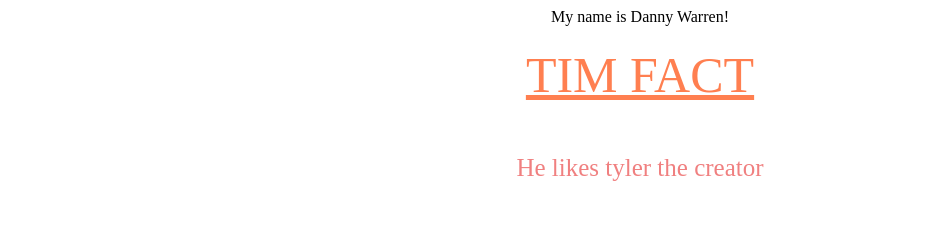
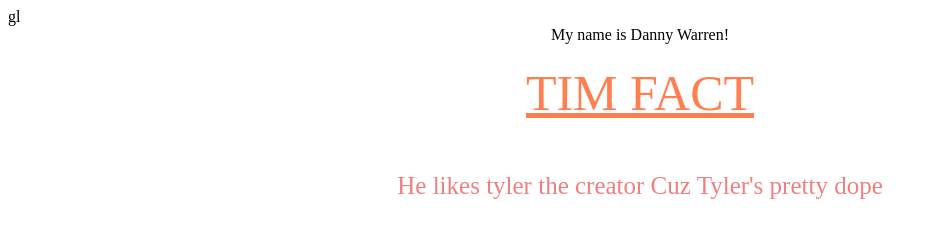
Before and after one commit to Polymer21/git-working-together, a plain HTML site: page index.html in a window 1280 px wide. Shown: the whole page, without its empty margins (0-937 px from the left). Drawn offline with Linux system fonts and the light colour scheme.

Commit message:
tim's fact

```diff
--- a/index.html
+++ b/index.html
@@ -5,7 +5,7 @@
         <title>Git working together</title>
         <link rel="stylesheet" type="text/css" href="index.css">
 
-    </head>
+    </head>gl
     <body>
         <main>
             My name is Danny Warren!
@@ -14,6 +14,7 @@
             </div>
             <div class="fact">
                 He likes tyler the creator
+                Cuz Tyler's pretty dope
             </div>
         </main>
     </body>
```
Also changed, not shown: 1 other file.
